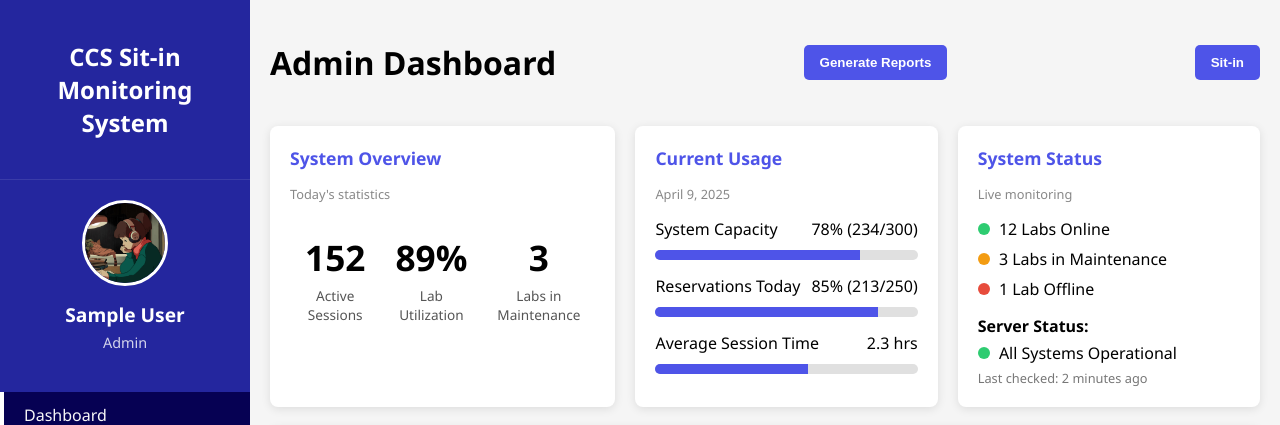
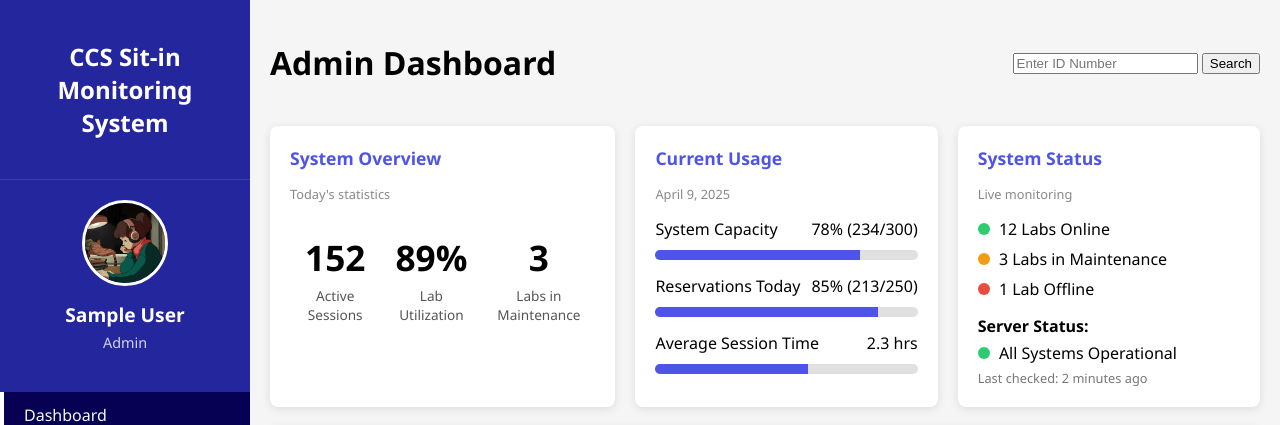
Before and after one commit to haroldnabua/ccs_sitinmonitoring_system, a PHP site: page /admindashboard.php in a window 1280 px wide. Shown: the top 425 px of the page. Run offline with PHP 8.4, Linux system fonts and the light colour scheme; the visitor is signed in with stand-in values (Sample User, id 1); tables that the repository leaves empty or names only in its code hold one stand-in row (values such as "Sample post").

Commit message:
Added search bar

```diff
--- a/admindashboard.php
+++ b/admindashboard.php
@@ -259,8 +259,7 @@ $conn->close();
     <div class="main-content">
         <div class="header">
             <h1>Admin Dashboard</h1>
-            <button class="btn">Generate Reports</button>
-            <button class="btn" onclick="openModal()">Sit-in</button>
+
             <script>
                 function openModal() {
                     document.getElementById("reserveModal").style.display = "block";
@@ -271,7 +270,33 @@ $conn->close();
                     document.getElementById("reserveModal").style.display = "none";
                     document.body.classList.remove("modal-active"); // Remove blur effect
                 }
+                function triggerSearch() {
+                    var id = document.getElementById('search-id').value; // Get the entered ID number
+                    if (id) {
+                        openModal(id); // Trigger the modal if an ID number is entered
+                    } else {
+                        alert('Please enter an ID number.'); // Show an alert if the input is empty
+                    }
+                }
+
+                function openModal(id) {
+                    document.getElementById('idNumber').value = id; // Populate the ID number field in the modal
+                    document.getElementById("reserveModal").style.display = "block";
+                    document.getElementById("pageContent").classList.add("modal-active"); // Add blur effect
+                }
+
+                function closeModal() {
+                    document.getElementById("reserveModal").style.display = "none";
+                    document.getElementById("pageContent").classList.remove("modal-active"); // Remove blur effect
+                }
+
             </script>
+
+
+        <div class="search-container">
+                        <input type="text" id="search-id" placeholder="Enter ID Number">
+                        <button onclick="triggerSearch()">Search</button>
+                    </div>
             <div id="reserveModal" class="modal">
                 <div class="modal-content">
                     <span class="close-btn" onclick="closeModal()">&times;</span>
```
